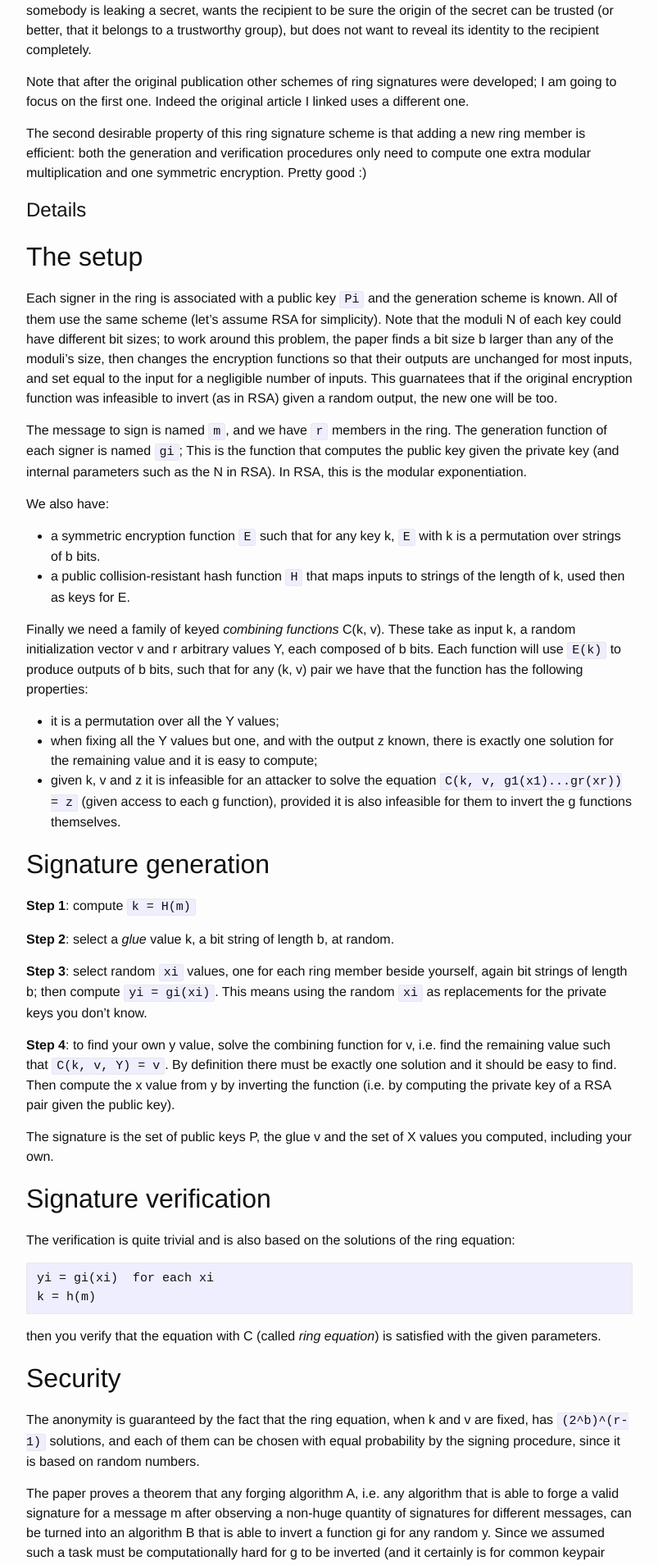
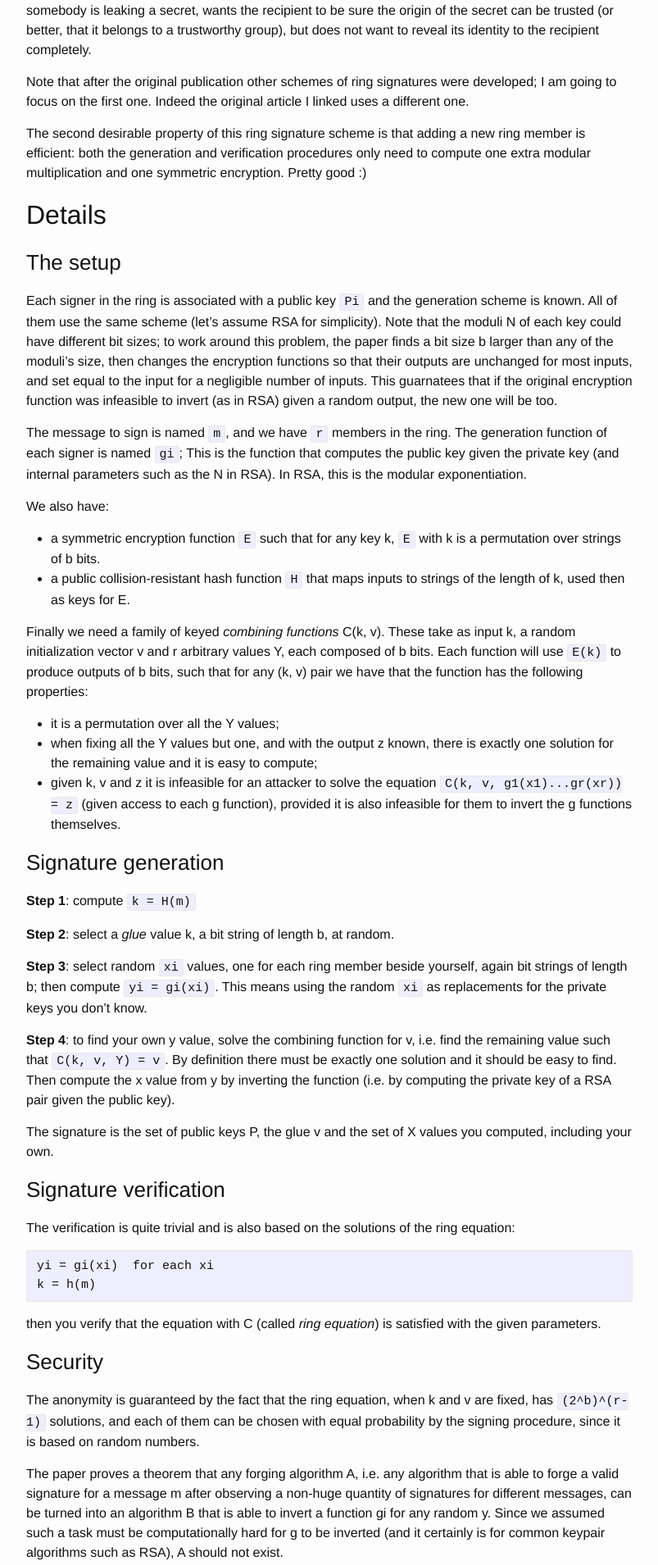
Before and after one commit to shainer/shainer.github.io, a Jekyll site: the page built from _posts/2017-10-15-ring-signatures.md, in a window 1280 px wide. Shown: the part 655-2564 px from the top of the page at 82% size, without its empty margins (238-1041 px from the left). Built offline with Jekyll 4.4.1, drawn with Linux system fonts in a browser that asks for light colours.

````diff
--- a/_posts/2017-10-15-ring-signatures.md
+++ b/_posts/2017-10-15-ring-signatures.md
@@ -32,9 +32,9 @@ Indeed the original article I linked uses a different one.
 The second desirable property of this ring signature scheme is that adding a new ring member is efficient: both the generation
 and verification procedures only need to compute one extra modular multiplication and one symmetric encryption. Pretty good :)
 
-# Details
+## Details
 
-## The setup
+### The setup
 
 Each signer in the ring is associated with a public key ```Pi``` and the generation scheme is known. All of them use the same scheme
 (let's assume RSA for simplicity). Note that the moduli N of each key could have different bit sizes; to work around this problem,
@@ -59,7 +59,7 @@ arbitrary values Y, each composed of b bits. Each function will use ```E(k)``` t
 - given k, v and z it is infeasible for an attacker to solve the equation ```C(k, v, g1(x1)...gr(xr)) = z``` (given access to each g function),
 provided it is also infeasible for them to invert the g functions themselves.
 
-## Signature generation
+### Signature generation
 
 **Step 1**: compute ```k = H(m)```
 
@@ -72,7 +72,7 @@ This means using the random ```xi``` as replacements for the private keys you do
 
 The signature is the set of public keys P, the glue v and the set of X values you computed, including your own.
 
-## Signature verification
+### Signature verification
 
 The verification is quite trivial and is also based on the solutions of the ring equation:
 
@@ -83,7 +83,7 @@ k = h(m)
 
 then you verify that the equation with C (called _ring equation_) is satisfied with the given parameters.
 
-## Security
+### Security
 
 The anonymity is guaranteed by the fact that the ring equation, when k and v are fixed, has ```(2^b)^(r-1)``` solutions, and each of them
 can be chosen with equal probability by the signing procedure, since it is based on random numbers.
@@ -99,7 +99,7 @@ our purposes it can just run the signature procedure. Then we build B from that
 that it actually inverts g. This looks like a new crypto challenge in the making and I am already excited! The procedure described for building B was not 100% clear to me upon reading the paper, so it will require more careful study. I will let you know if I succeed in this adventure;
 I could even propose this as a new challenge for the Matasano team to add to their website.
 
-## Conclusion
+### Conclusion
 
 One interesting improvement of the AOS ring signature scheme (the one used in the original article) is that it works with signers that use
 different keypair generation functions. It uses something called Schnorr signature as the basis, and then "chains" multiple signatures together
````
